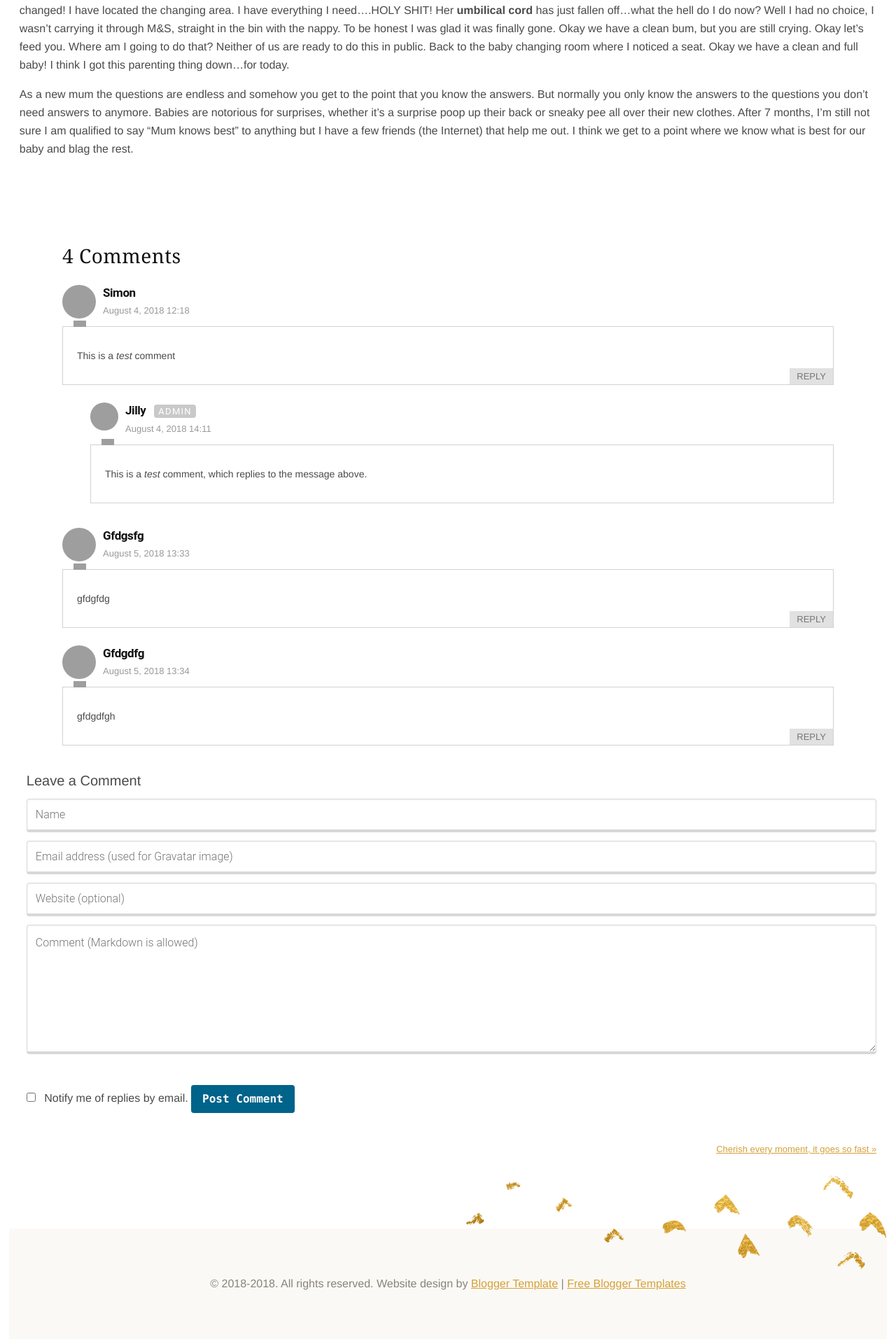
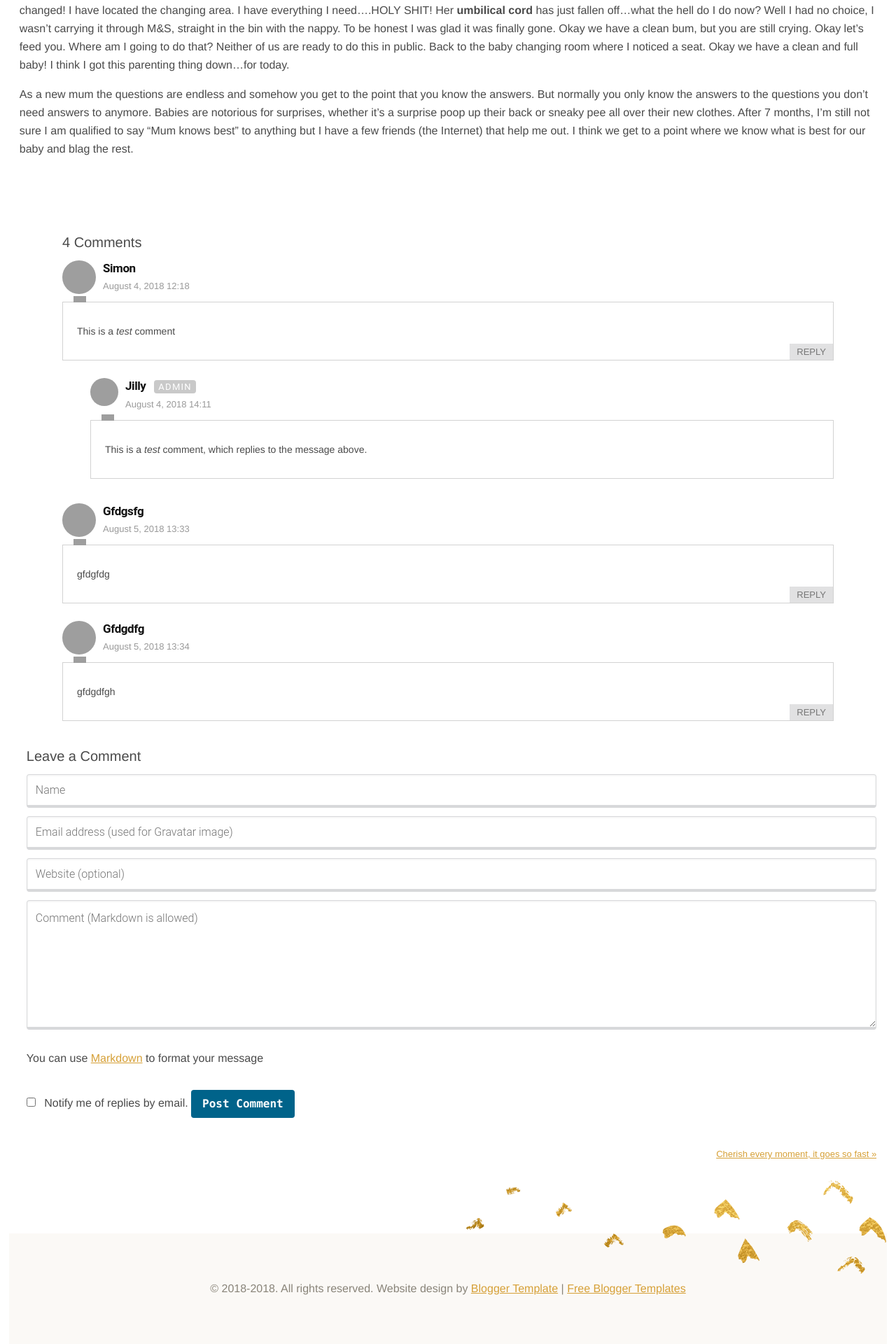
Before and after one commit to apinchofsalt/apinchofsalt.github.io, a Jekyll site: the page built from _posts/archived/jilly/2018-07-27-mums-know-best-right.md, in a window 1280 px wide. Shown: the part 1181-3101 px from the top of the page at 70% size. Built offline with Jekyll 4.4.1, drawn with Linux system fonts in a browser that asks for light colours; nearby versions of some CDN libraries; grey boxes are pictures that could not be loaded.

Commit message:
Styled comments

```diff
--- a/_includes/comments/comment-form.html
+++ b/_includes/comments/comment-form.html
@@ -20,6 +20,7 @@
       <div class="form-group">
         <label class="sr-only" for="comment-form-message"><strong>Comment</strong> <small>(<a href="https://kramdown.gettalong.org/quickref.html">Markdown</a> is allowed)</small></label>
         <textarea type="text" rows="6" id="comment-form-message" name="fields[message]" required spellcheck="true" placeholder="Comment (Markdown is allowed)"></textarea>
+        <p class="help-block">You can use <a href="https://en.support.wordpress.com/markdown-quick-reference/">Markdown</a> to format your message</p>
       </div>
       <div class="form-group hidden" style="display: none;">
         <input type="hidden" name="options[origin]" value="{{ page.url | relative_url }}">
--- a/css/flora.css
+++ b/css/flora.css
@@ -819,6 +819,8 @@
 .comment-hold {
     margin: 0px 0px 80px 0px;
 }
+/*
+SL:
 #comments h3 {
     font-size: 28px;
     letter-spacing: .5px;
@@ -830,7 +832,7 @@
     float: left;
     width: 100%;
     font-family: "Lilita One", Georgia, serif;
-}
+} */
 .comment-body-author {
     background: #FFFFFF;
     color: #008000;
```
